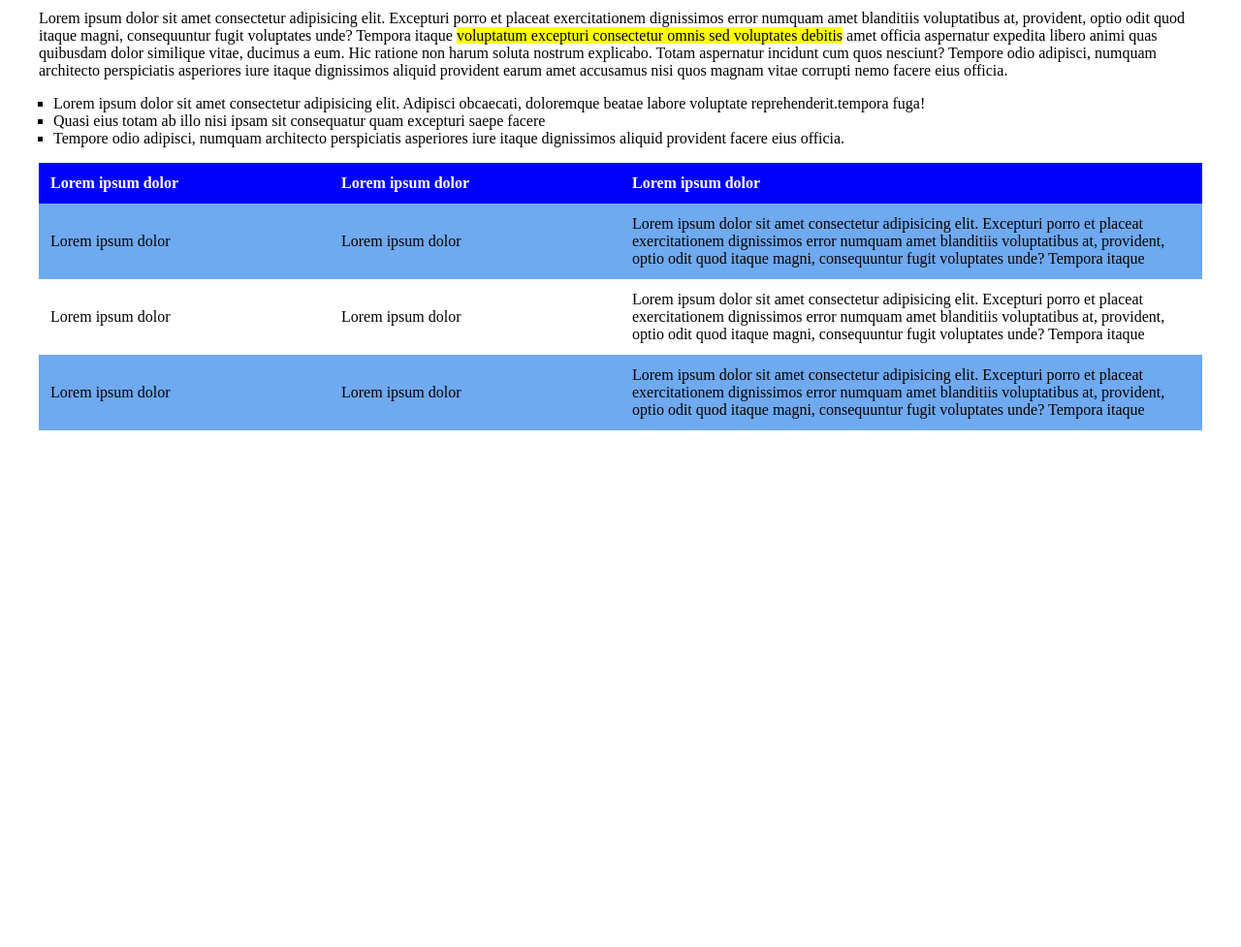
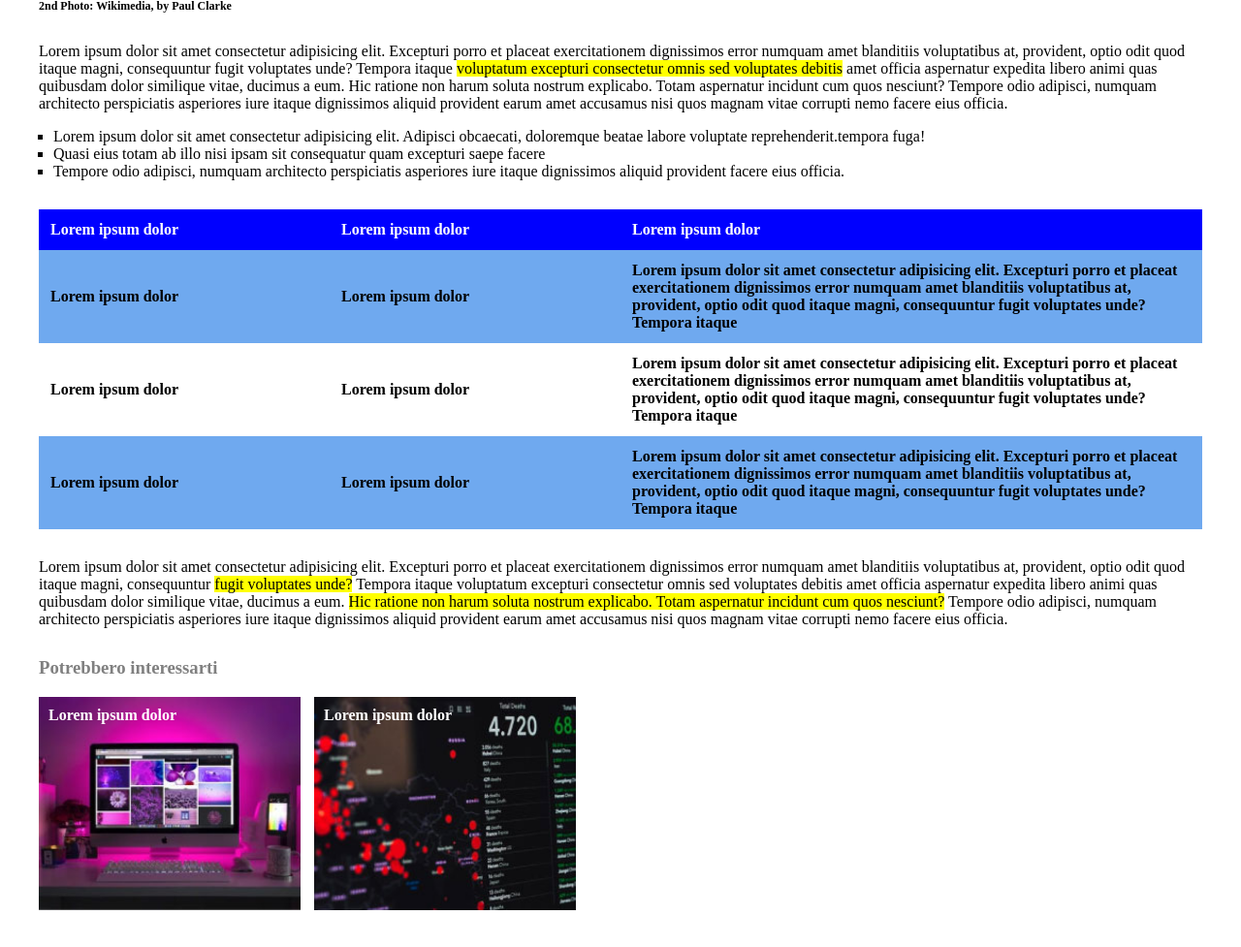
Before and after one commit to DenisF89/html-css-booleaner, a plain HTML site: page index.html in a window 1280 px wide. Shown: the part 1057-2034 px from the top of the page at 97% size. Before the commit the page ends 1501 px from the top, so only its background shows below. Drawn offline with Linux system fonts and the light colour scheme.

Commit message:
Aggiunto Footer HTML+CSS

```diff
--- a/index.html
+++ b/index.html
@@ -19,12 +19,16 @@
                     <h1>Internet deve essere al servizio del "bene pubblico": il manifesto di Tim Berners-Lee</h1>
                     <address>Scritto da <span id="author">The Booleaner</span></address>
                     <time datetime="2020-10-10">il 10/10/2020</time>
+
+
                     <figure>
                         <img class="blocco" src="./img/tim-1.jpg" alt="Tim Berners-Lee parla ad una conferenza">
                         <img class="blocco" src="./img/tim-2.jpg" alt="Foto in primo piano di Tim Berners-Lee">
                         <figcaption>1st Photo: John S. and James L. Knight Foundation, by Scott Henrichsen<br>
                         2nd Photo: Wikimedia, by Paul Clarke</figcaption>
                     </figure>
+
+
                     <section id="section1">
                         <p> Lorem ipsum dolor sit amet consectetur adipisicing elit. Excepturi porro et placeat exercitationem
                             dignissimos error numquam amet blanditiis voluptatibus at, provident, optio odit quod itaque magni,
@@ -43,6 +47,8 @@
                                 provident  facere eius officia.</li>
                         </ul>
                     </section>
+
+
                     <section id=section2>
                         <table id="lorem">
                             <thead>
@@ -83,11 +89,30 @@
                             </tbody>
                         </table>
                     <section>
+
+
+                    <section id="section3">
+                         <p> Lorem ipsum dolor sit amet consectetur adipisicing elit. Excepturi porro et placeat exercitationem
+                            dignissimos error numquam amet blanditiis voluptatibus at, provident, optio odit quod itaque magni,
+                            consequuntur <span class="mark_yellow">fugit voluptates unde?</span> Tempora itaque voluptatum excepturi
+                            consectetur omnis sed voluptates debitis amet officia aspernatur expedita libero animi quas
+                            quibusdam dolor similique vitae, ducimus a eum. <span class="mark_yellow">Hic ratione non harum soluta nostrum explicabo.
+                            Totam aspernatur incidunt cum quos nesciunt?</span> Tempore odio adipisci, numquam architecto perspiciatis
+                            asperiores iure itaque dignissimos aliquid provident earum amet accusamus nisi quos magnam vitae
+                            corrupti nemo facere eius officia.
+                        </p>
+                    </section>
                 </article>
             </div>
         </main>
         <footer>
-
+            <div class="container">
+                <section id="footer">
+                    <h3>Potrebbero interessarti</h3>
+                    <div class="altri-articoli" id="Articolo2"><a href="#">Lorem ipsum dolor</a></div>
+                    <div class="altri-articoli" id="Articolo3"><a href="#">Lorem ipsum dolor</a></div>
+                <section>
+            </div>
         </footer>
 
 </body>
--- a/style.css
+++ b/style.css
@@ -6,6 +6,10 @@ body { margin: 0;  /* elimina spazio bianco */
     max-width: 1200px;
     margin: 0 auto;
     padding: 0 20px;
+}
+
+section{
+    margin: 30px 0;
 }
 
 /*-------------------HEADER----------------------*/
@@ -69,7 +73,7 @@ time{
 
 /*-----------------IMMAGINI---------------------*/
 figure{
-    margin: 0;
+    margin: 20px 0;
 }
 .blocco{
     display: block; /* immagini a capo */
@@ -94,21 +98,59 @@ ul{
     width: 100%;
     border-collapse: collapse;
 }
-#lorem td, #lorem th{padding: 12px;}
+
+#lorem td, #lorem th{
+    padding: 12px;
+    font-weight: 800;
+    text-align: left;
+}
 
 #lorem th{
     background-color: blue;
     color:white;
-    text-align: left;
+}
 
-}
 #lorem td{
     height: 50px;
-    text-align: left;
     vertical-align: middle;
     width:25%;
 }
 
-#lorem td:nth-child(3){width:50%;}
+#lorem td:last-child{width:50%;}
 
-tr:nth-child(odd){background-color: #6fa9ef;}
+#lorem tr:nth-child(odd){background-color: #6fa9ef;}
+
+/*-----------------FOOTER--------------------*/
+
+h3{
+    color:gray;
+}
+
+.altri-articoli{
+    width: 250px;
+    height: 200px;
+    color: white;
+    font-weight: 800;
+    margin:  0 10px 10px 0;
+    padding: 10px;
+    background-size: cover;
+    background-repeat: no-repeat;
+    background-position: center;
+    display: inline-block;
+}
+
+#Articolo2{
+background-image: url(./img/monitor.jpg);
+}
+#Articolo3{
+background-image: url(./img/graph.jpg);
+}
+
+.altri-articoli a{
+    color:inherit;
+    text-decoration:none;
+}
+.altri-articoli a:hover{
+    color:aqua;
+    text-transform:uppercase;
+}
```
